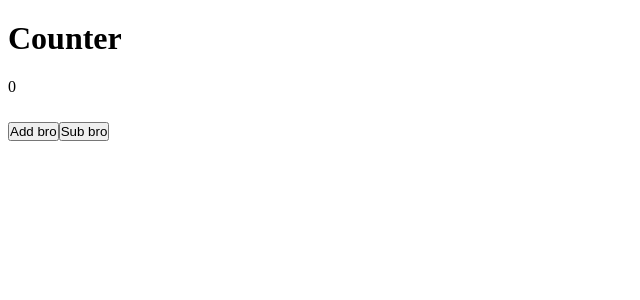
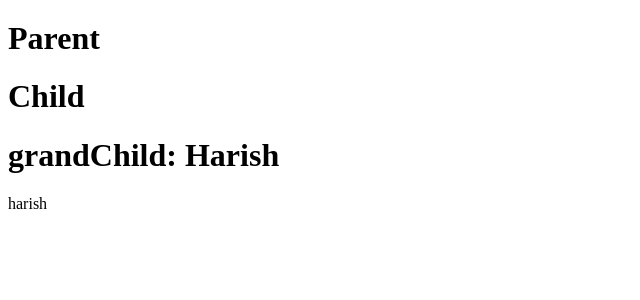
Before and after one commit to HarishBabu2005/React.abservetech, a React (Vite) app in the folder vite_project/: page /about in a window 1280 px wide. Shown: the top 300 px of the page, without its empty margins (0-640 px from the left). Built offline with nearby package versions, Linux system fonts and the light colour scheme.

Commit message:
useContext

```diff
--- a/vite_project/src/App.jsx
+++ b/vite_project/src/App.jsx
@@ -7,6 +7,8 @@ import Student from "./Components/Students/Student"
 import Hero from "./Components/Hero/Hero";
 import Home from "./pages/Home";
 import Counter from "./Components/Counter/Counter";
+import Parent from "./Components/Context-demo/Parent";
+import GrandChild from "./Components/Context-demo/grandChild";
 
 function App() {
   return (
@@ -16,7 +18,9 @@ function App() {
       {/* <Hero/> */}
       {/* <Home /> */}
 
-      <Counter/>
+      {/* <Counter/> */}
+      <Parent name="Harish"/>
+
 
     </>
   );
--- /dev/null
+++ b/vite_project/src/Components/Context-demo/Child.jsx
@@ -0,0 +1,13 @@
+import React from 'react'
+
+import GrandChild from './GrandChild'
+const Child = (props) => {
+  return (
+    <div>
+        <h1>Child</h1>
+        <GrandChild name={props.name}/>
+    </div>
+  )
+}
+
+export default Child
--- /dev/null
+++ b/vite_project/src/Components/Context-demo/GrandChild.jsx
@@ -0,0 +1,14 @@
+import React, { useContext } from 'react'
+import UserContext from '../../Context/UserContext'
+
+const GrandChild = (props) => {
+  const value=useContext(UserContext)
+  return (
+    <div>
+        <h1>grandChild: {props.name}</h1>
+        <p>{value}</p>
+    </div>
+  )
+}
+
+export default GrandChild
--- /dev/null
+++ b/vite_project/src/Components/Context-demo/Parent.jsx
@@ -0,0 +1,14 @@
+import React from 'react'
+import Child from './Child'
+
+const Parent = (props) => {
+  return (
+    <div>
+        <h1>Parent</h1>
+        <Child name={props.name}/>
+    </div>
+
+  )
+}
+
+export default Parent
--- /dev/null
+++ b/vite_project/src/Context/UserContext.jsx
@@ -0,0 +1,4 @@
+import React from 'react'
+import { createContext } from 'react'
+const UserContext=createContext()
+export default UserContext;
--- /dev/null
+++ b/vite_project/src/Context/UserProvider.jsx
@@ -0,0 +1,16 @@
+import GrandChild from "../Components/Context-demo/grandChild";
+import UserContext from "./UserContext";
+import React from 'react'
+
+const UserProvider = ({children}) => {
+  return (
+
+     <UserContext.Provider value="harish">
+        {children}
+     </UserContext.Provider>
+
+
+  )
+}
+
+export default UserProvider
--- a/vite_project/src/main.jsx
+++ b/vite_project/src/main.jsx
@@ -2,10 +2,13 @@ import { StrictMode } from "react";
 import { createRoot } from "react-dom/client";
 // import './index.css'
 import App from "./App.jsx";
-import "./Components/Students/Student.jsx"
+import "./Components/Students/Student.jsx";
+import UserProvider from "./Context/UserProvider.jsx";
 
 createRoot(document.getElementById("root")).render(
   <StrictMode>
-    <App />
+    <UserProvider>
+      <App />
+    </UserProvider>
   </StrictMode>,
 );
```
